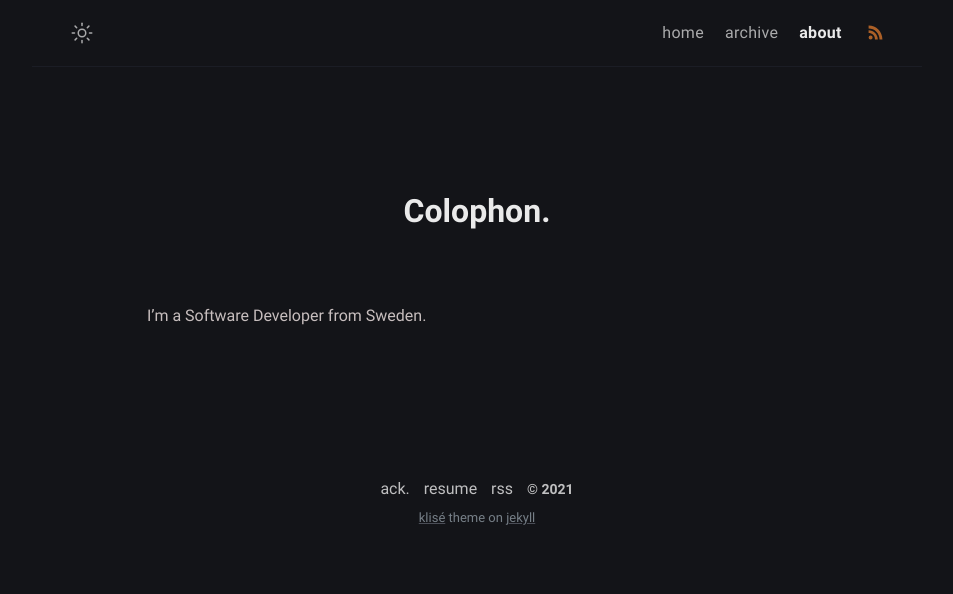
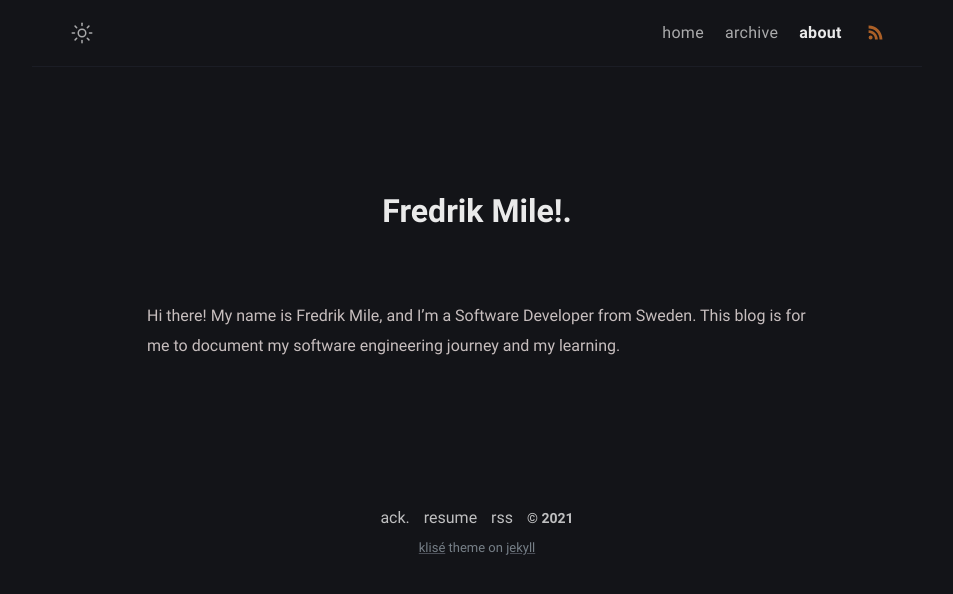
Before and after one commit to mile95/old-blog, a Jekyll site: the page built from about.md, in a window 1280 px wide. Shown: the top 594 px of the page, without its empty margins (163-1116 px from the left). Built offline with Jekyll 4.4.1, drawn with Linux system fonts in a browser that asks for light colours.

Commit message:
More changes to about.md

```diff
--- a/about.md
+++ b/about.md
@@ -1,8 +1,8 @@
 ---
-title: Colophon
+title: Fredrik Mile!
 permalink: /about/
 layout: page
 excerpt: Hi there! My name is Fredrik Mile, and I'm a Software Developer from Sweden. This blog is for me to document my software engineering journey and my learning.
 comments: false
 ---
-I'm a Software Developer from Sweden.
+Hi there! My name is Fredrik Mile, and I'm a Software Developer from Sweden. This blog is for me to document my software engineering journey and my learning.
```
